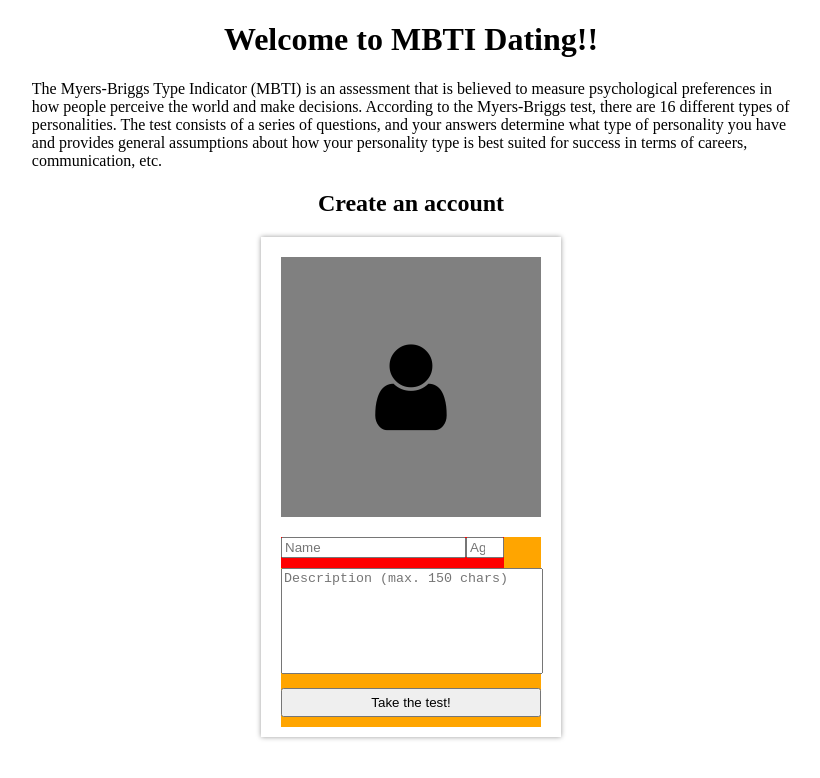
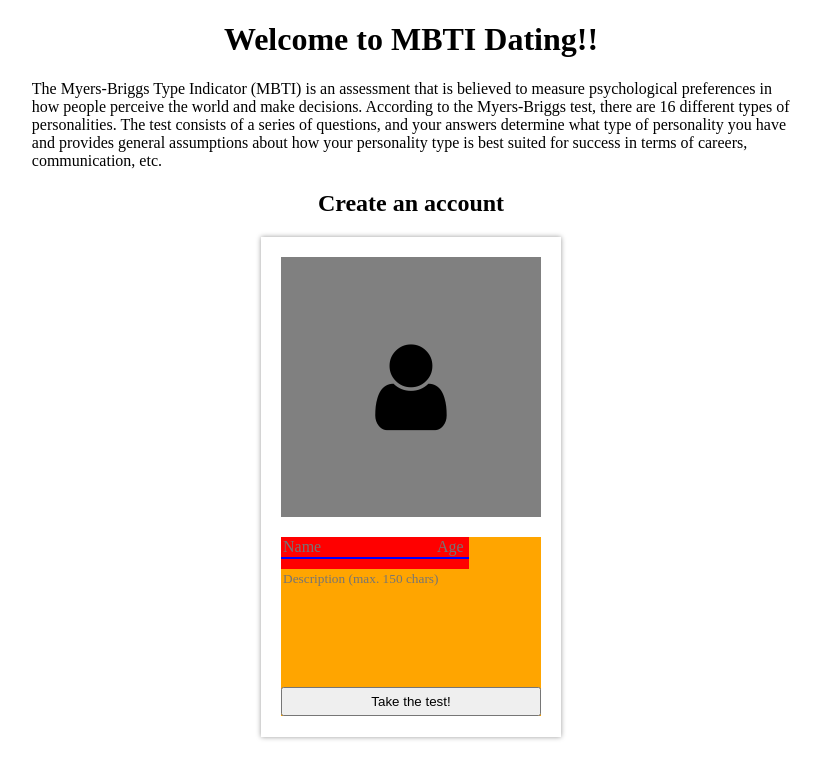
Before and after one commit to kaankabalak/mbti_dating, an Angular app in the folder public/: page / in a window 1280 px wide. Shown: the top 778 px of the page, without its empty margins (229-1049 px from the left). Built offline with nearby package versions, Linux system fonts and the light colour scheme.

Commit message:
Tweaks to user card

```diff
--- a/public/src/app/app.component.css
+++ b/public/src/app/app.component.css
@@ -16,8 +16,15 @@
     -moz-box-shadow: 0px 0px 5px 0px rgba(0,0,0,0.4);
     box-shadow: 0px 0px 5px 0px rgba(0,0,0,0.4);
 }
-#card input, textarea {
+textarea, #name, #age, #description {
+    background-color: transparent;
+    border: 0;
     margin-bottom: 10px;
+}
+#name, #age {
+    border-bottom: 2px solid blue !important;
+    font-size: 12pt;
+    font-family: serif;
 }
 #card-center {
     margin: 0 auto;
@@ -34,13 +41,25 @@
     width: 100px;
     margin: 80px;
 }
+#name {
+    width: 150px;
+}
 #age {
     width: 30px;
+}
+input[type="number"]::-webkit-outer-spin-button,
+input[type="number"]::-webkit-inner-spin-button {
+    -webkit-appearance: none;
+    margin: 0;
+}
+input[type="number"] {
+    -moz-appearance: textfield;
 }
 #description {
     height: 100px;
     width: 256px;
     resize: none;
+    font-family: serif;
 }
 #image {
     background-color: grey;
--- a/public/src/app/app.component.html
+++ b/public/src/app/app.component.html
@@ -7,16 +7,18 @@
 
 <h2>Create an account</h2>
 
+{{ user.name }}
+
 <div id="card">
   <div id="image">
       <i class="fa fa-user" aria-hidden="true"></i>
   </div>
   <div id="card-center">
       <div id="card-top">
-        <input type="text" id="name" placeholder="Name">
-        <input type="number" id="age" placeholder="Age">
+        <input type="text" id="name" [(ngModel)]="user.name" placeholder="Name">
+        <input type="number" id="age" [(ngModel)]="user.age" placeholder="Age">
       </div>
-    <textarea id="description" placeholder="Description (max. 150 chars)"></textarea>
+    <textarea id="description"  [(ngModel)]="user.description" placeholder="Description (max. 150 chars)"></textarea>
     <input type="submit" id="submit" value="Take the test!">
   </div>
 </div>
--- a/public/src/app/app.component.ts
+++ b/public/src/app/app.component.ts
@@ -8,4 +8,9 @@
 })
 export class AppComponent {
   title = 'app';
+  user = {
+    name: '',
+    age: '',
+    description: ''
+  }
 }
```
